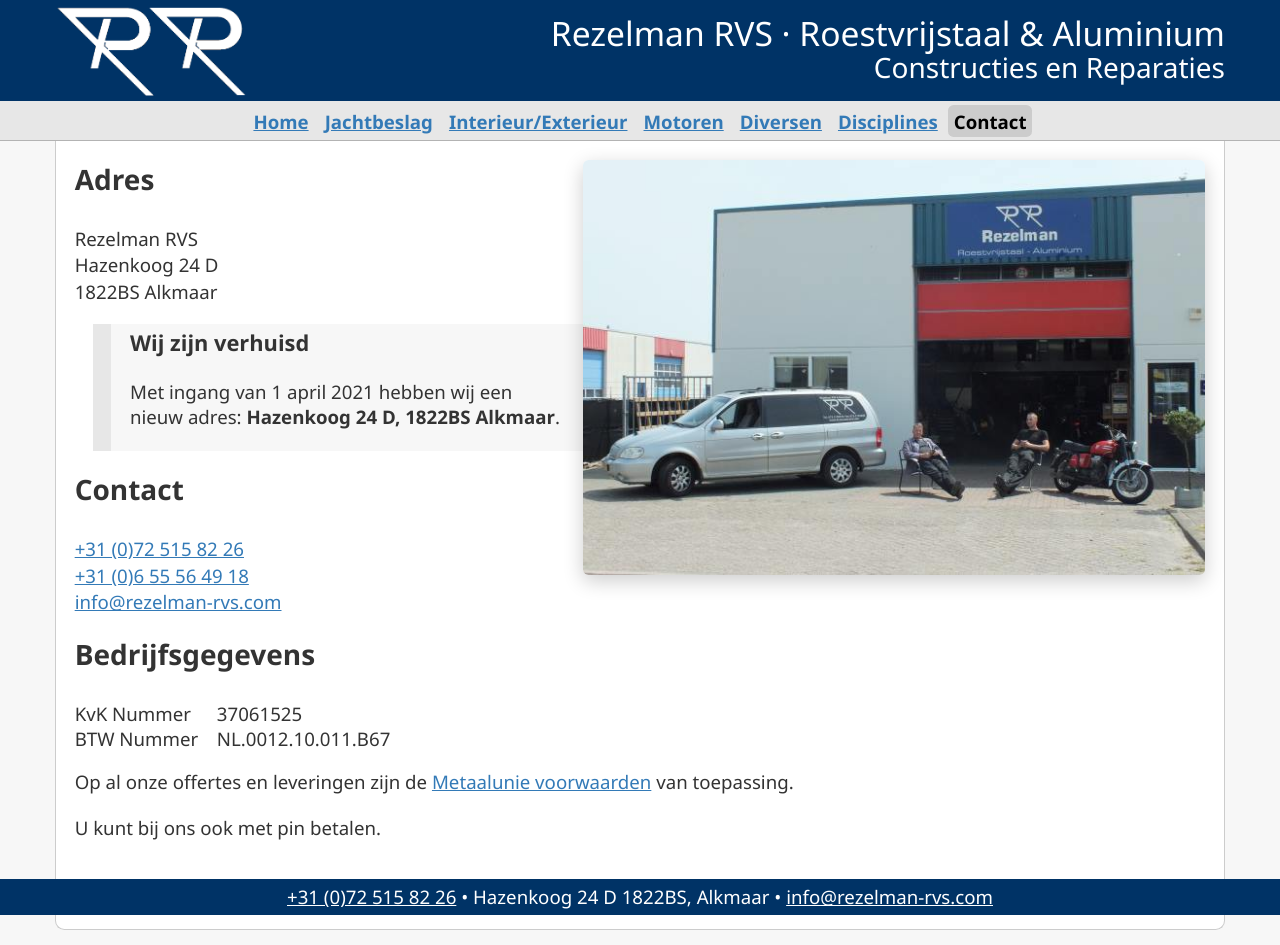
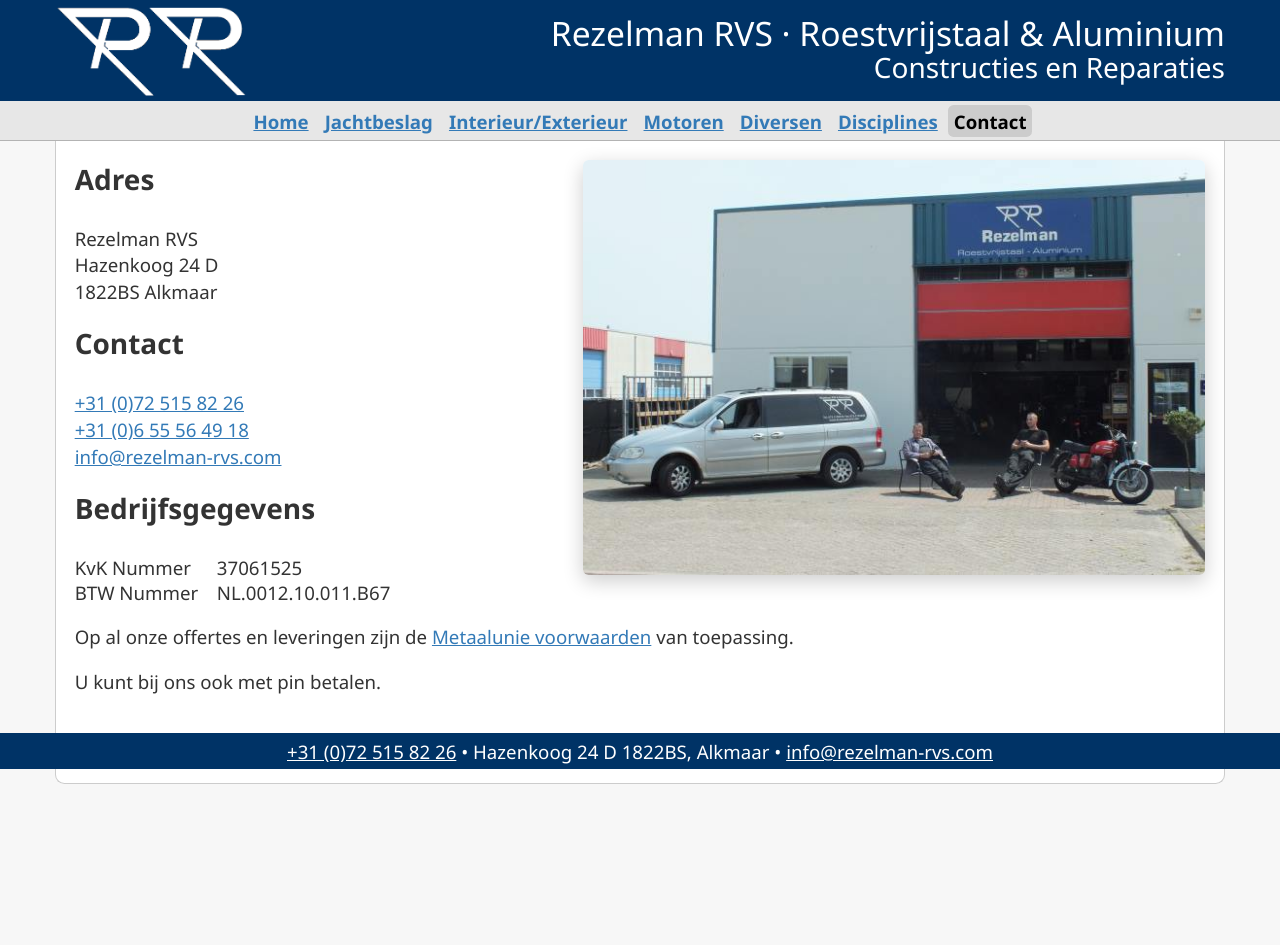
Before and after one commit to rezelman/rezelman-rvs.com, a Jekyll site: the page built from contact.md, in a window 1280 px wide. Built offline with Jekyll 4.4.1, drawn with Linux system fonts in a browser that asks for light colours; after the commit the page ends 900 px from its top, so only the background shows below that.

Commit message:
Remove relocation notice from contact page

```diff
--- a/contact.md
+++ b/contact.md
@@ -18,10 +18,6 @@
 <span itemprop="postal-code">{{ site.contact_postalcode }}</span> <span itemprop="locality">{{ site.contact_city }}</span></span>
 </span>
 
-> ### Wij zijn verhuisd
->
-> Met ingang van 1 april 2021 hebben wij een nieuw adres: **{{ site.contact_address }}, {{ site.contact_postalcode }} {{ site.contact_city }}**.
-
 ## Contact
 
 <a href="tel:+31725158226"><span itemprop="tel">+31 (0)72 515 82 26</span></a><br>
```
